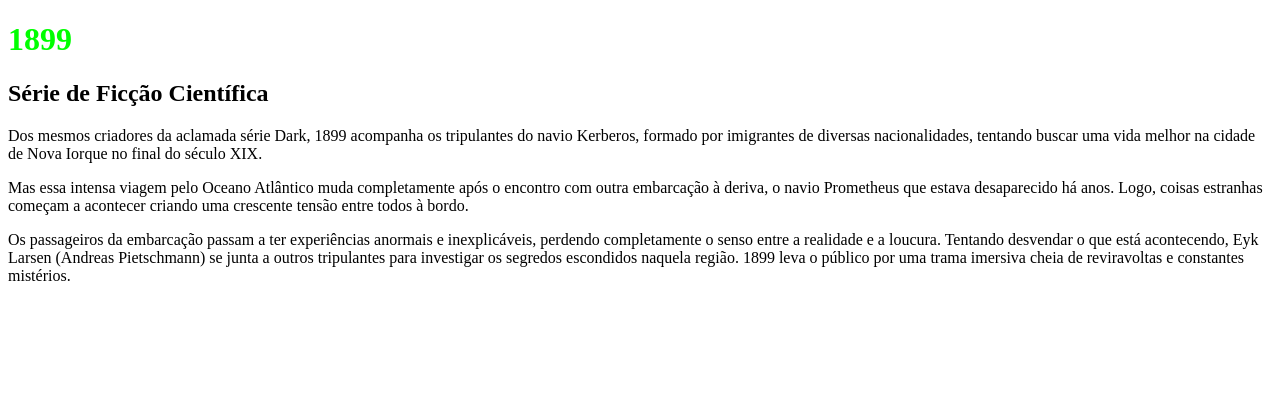
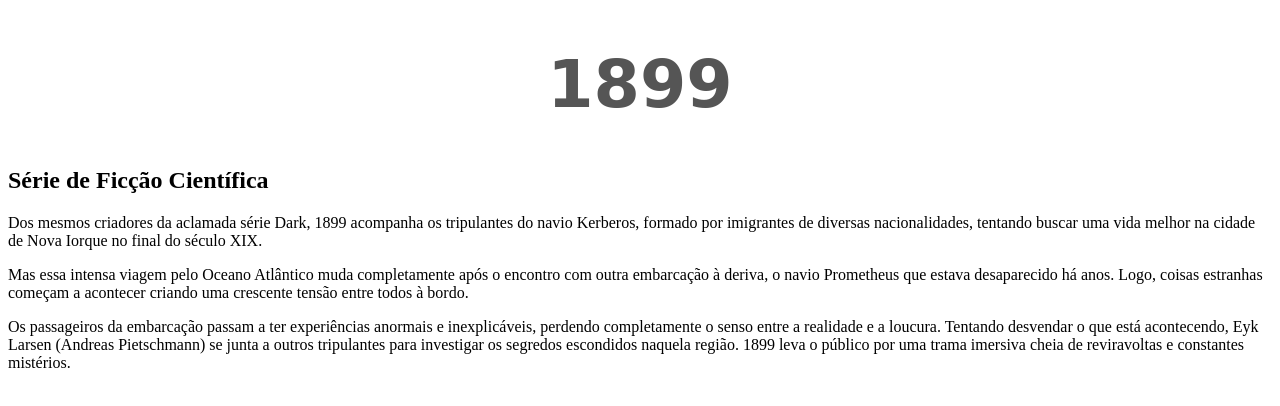
Before and after one commit to LudsonMoreira/meuBlog1b, a plain HTML site: page index.html in a window 1280 px wide. Drawn offline with Linux system fonts and the light colour scheme.

Commit message:
kuyhitg7gui

```diff
--- a/index.html
+++ b/index.html
@@ -7,13 +7,16 @@
     <title>1899</title>
     <style>
         h1{
-            color: #ff0000;
+            color: #555555;
+            text-align: center;
+            font-family: cursive;
+            font-size: 50pt;
         }
     </style>
 </head>
 
 <body>
-    <h1 style="color: #00ff00;">1899</h1>
+    <h1>1899</h1>
     <h2>Série de Ficção Científica</h2>
     <p>Dos mesmos criadores da aclamada série Dark, 1899 acompanha os tripulantes do navio Kerberos, formado por imigrantes de diversas nacionalidades, tentando buscar uma vida melhor na cidade de Nova Iorque no final do século XIX. </p>
 
```
